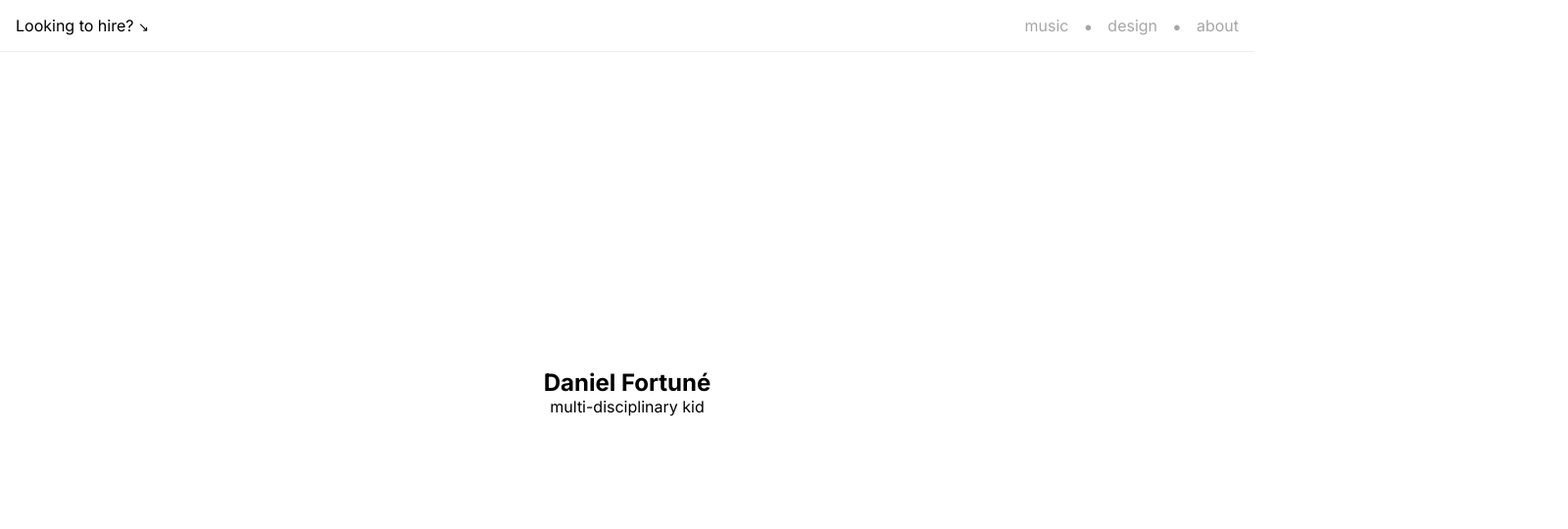
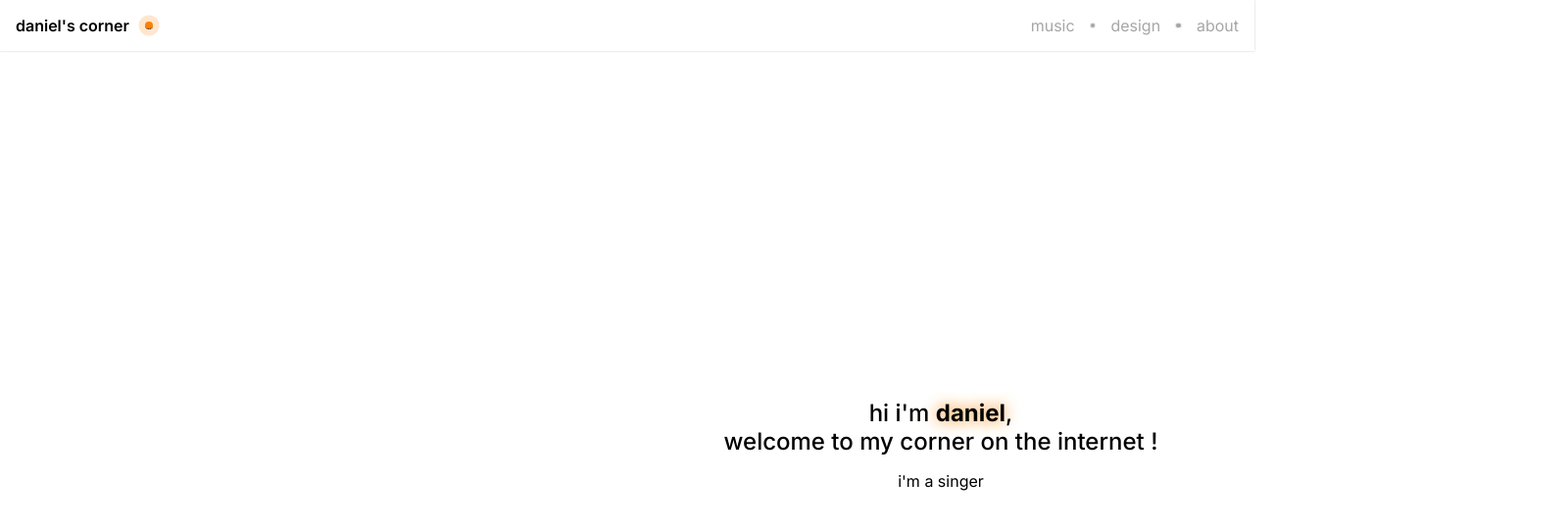
Before and after one commit to dntbstck/DanielsCorner, a website: page index.html in a window 1280 px wide. Shown: the whole page at 98% size, 1600 px wide, since content can reach past the window. Drawn offline with nearby package versions, Linux system fonts and the light colour scheme; a web font is replaced by a local one.

Commit message:
Typed, Grid layout...
i've added Typed.js and a couple or other things

```diff
--- a/index.html
+++ b/index.html
@@ -7,7 +7,33 @@
     <title>DanielsCorner</title>
   </head>
   <body>
-    <nav>
+    <div class="container">
+      <nav>
+        <div class="logo__container">
+        <h1 class="logo__title"><a href="https://www.instagram.com/wwmkeith">daniel's corner</a></h1>
+      <div class="ul__circle__title tooltip pulse"><span class="tooltiptext" style="font-size: small;">Connected</span></div>
+        </div>
+        <ul class="nav__right">
+          <li><a href="#">music</a></li>
+          <li><div class="ul__circle "></div></li>
+          <li><a href="#">design</a></li>
+          <li><div class="ul__circle "></div></li>
+          <li><a href="#">about</a></li>
+        </ul>
+      </nav>
+      <!-- <aside>sidebar</aside> -->
+      <main>
+        <section class="presentation__container">
+          <div>
+          <h1 class="presentation" style="font-weight: 500;">hi i'm <span style="font-weight: bold; text-shadow: rgb(255, 128, 0) 0 0 1rem; color: rgb(0, 0, 0);">daniel</span>, <br> welcome to my corner on the internet !</h1>
+        <p style="height: 1rem;">i'm a <span id="auto-type"></span></p>
+        </div>
+        </section>
+      </main>
+    </div>
+
+    <!-- <nav>
+      <span style="font-size: small">↘</span>
       <a href="#">Looking to hire? <span style="font-size: small">↘</span></a>
       <ul class="nav__right">
         <li><a href="#">music</a></li>
@@ -20,6 +46,22 @@
     <section>
       <h1>Daniel Fortuné</h1>
       <p>multi-disciplinary kid</p>
-    </section>
+    </section> -->
+
+
+  <!-- Load library from the CDN -->
+  <script src="https://unpkg.com/typed.js@2.1.0/dist/typed.umd.js"></script>
+
+  <!-- Setup and start animation! -->
+  <script>
+    var typed = new Typed('#auto-type', {
+      strings: ['multi-disciplinary kid','music producer','singer', 'developper', 'designer.'],
+      typeSpeed: 40,
+      backSpeed: 20,
+      loop: true,
+      showCursor: false
+    });
+  </script>
+
   </body>
 </html>
--- a/index.js
+++ b/index.js
@@ -0,0 +1,6 @@
+
+
+var typed = new Typed(rotatingJob, {
+  strings: ["First sentence.", "Second sentence."],
+  typeSpeed: 30
+});
--- /dev/null
+++ b/package.json
@@ -0,0 +1,5 @@
+{
+  "dependencies": {
+    "typed.js": "^2.1.0"
+  }
+}
--- a/style.css
+++ b/style.css
@@ -24,6 +24,7 @@ font-family: "Helvetica Light", sans-serif; */
   font-family: "Inter", sans-serif;
   font-optical-sizing: auto;
   font-style: normal;
+  user-select: none;
 }
 
 :root {
@@ -32,25 +33,55 @@ font-family: "Helvetica Light", sans-serif; */
   --dropshadow-hover: #d71c1c;
   --black: rgb(24, 23, 23);
   --grey: #a6a6a6;
+  --orange: rgb(255, 128, 0);
+}
+
+body {
+  overflow: hidden;
 }
 
 .container {
-  width: 90%;
-  margin: auto;
+  width: 100vw;
+  height: 100vh;
+  display: grid;
+  grid-template-areas:
+    "nav nav"
+    "sidebar main";
+  grid-template-rows: auto 1fr;
+  grid-template-columns: 1fr 3fr;
   /* background-color: blue; */
 }
 
+.logo__title {
+  text-decoration: none;
+  font-weight: 600;
+  font-size: medium;
+}
+
 nav {
+  grid-area: nav;
   display: flex;
   justify-content: space-between;
   padding: 1rem;
-  position: absolute;
   width: 100vw;
   background-color: white;
   filter: drop-shadow(0px 0.5px 1px rgb(204, 204, 204));
 }
 
+main {
+  grid-area: main;
+  /* padding: 1rem; */
+}
+
+aside {
+  grid-area: sidebar;
+  padding: 1rem;
+  display: none;
+}
+
 ul {
+  display: flex;
+  align-items: center;
   list-style: none;
   display: flex;
   column-gap: 1rem;
@@ -58,11 +89,80 @@ ul {
 
 .ul__circle {
   column-gap: 0rem;
+  width: 0.3rem;
+  height: 0.3rem;
+  border-radius: 50%;
+  box-shadow: 0px 0px 1px 1px #0000001a;
   color: var(--grey);
+  background-color: var(--grey);
+  border: var(--grey);
+}
+
+.pulse {
+  animation: pulse-animation 2s infinite;
+}
+
+@keyframes pulse-animation {
+  0% {
+    box-shadow: 0 0 0 0px rgb(255, 128, 0);
+  }
+  100% {
+    box-shadow: 0 0 0 0.5rem rgba(0, 0, 0, 0);
+  }
 }
 
 li {
   color: var(--grey);
+}
+
+li:hover,
+.logo__title:hover {
+  color: var(--orange);
+  text-shadow: hsl(22, 100%, 72%) 2px 0.2rem 10px;
+  transition: 0.3s;
+}
+
+.logo__container {
+  display: flex;
+  align-items: center;
+  column-gap: 1rem;
+}
+
+.ul__circle__title {
+  column-gap: 0rem;
+  width: 0.5rem;
+  height: 0.5rem;
+  border-radius: 50%;
+  box-shadow: 0px 0px 1px 1px #0000001a;
+  color: var(--grey);
+  background: var(--orange);
+}
+
+.tooltip {
+  position: relative;
+  display: inline-block;
+  border-bottom: 1px dotted black;
+}
+
+.tooltip .tooltiptext {
+  visibility: hidden;
+  width: 5rem;
+  background-color: var(--orange);
+  color: #fff;
+  text-align: center;
+  border-radius: 6px;
+  padding: 5px 0;
+  opacity: 0;
+  /* Position the tooltip */
+  position: absolute;
+  z-index: 2;
+  transition: 200ms;
+}
+
+.tooltip:hover .tooltiptext {
+  opacity: 1;
+  visibility: visible;
+  transition:  200ms;
 }
 
 a {
@@ -70,12 +170,26 @@ a {
   color: inherit;
 }
 
-section{
+section {
   display: flex;
   height: 100vh;
   width: 100vw;
   justify-content: center;
   align-items: center;
   flex-direction: column;
+}
 
+.presentation__container {
+  display: flex;
+
+  text-align: center;
 }
+
+main section div{
+  display: flex;
+
+  flex-direction: column;
+  width: 80%;
+  margin: auto;
+  gap: 1rem;
+}
```
Also changed, not shown: 1 other file. Lines whose indentation alone changed are shown as unchanged.
